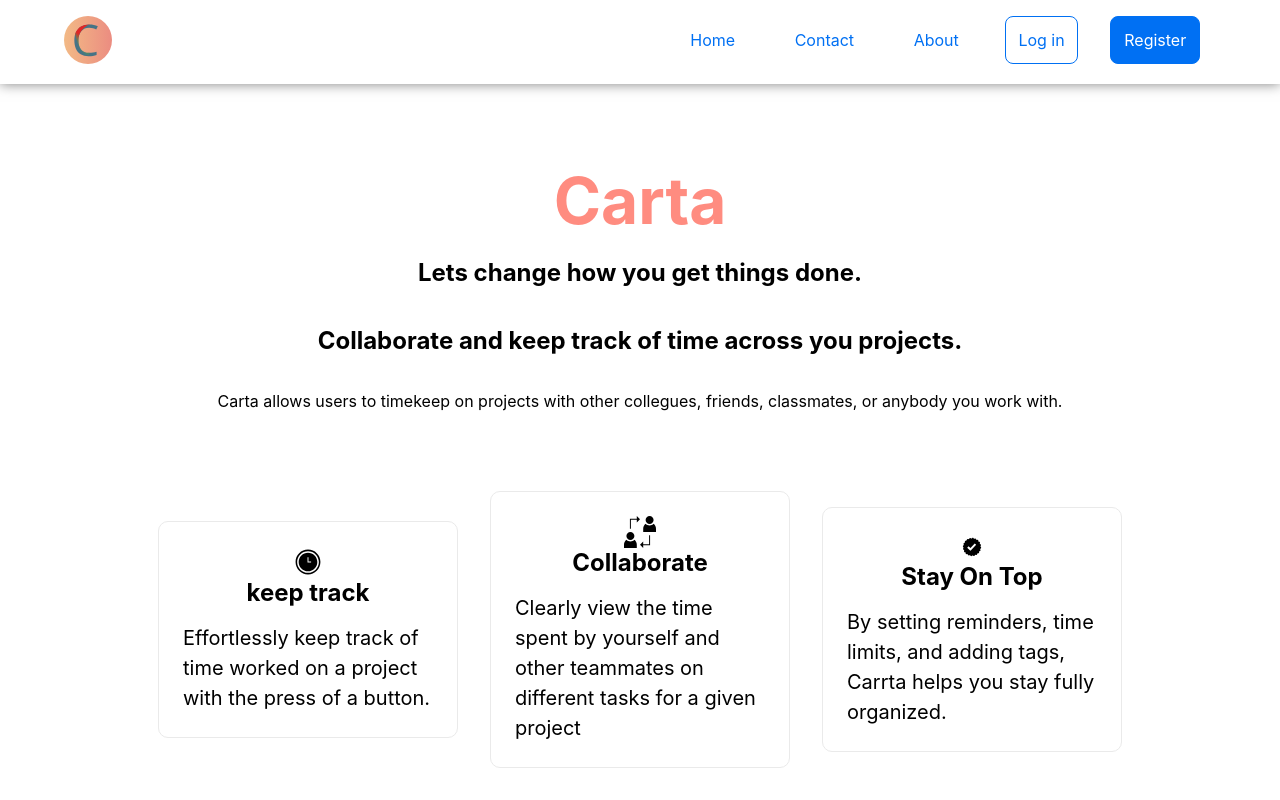
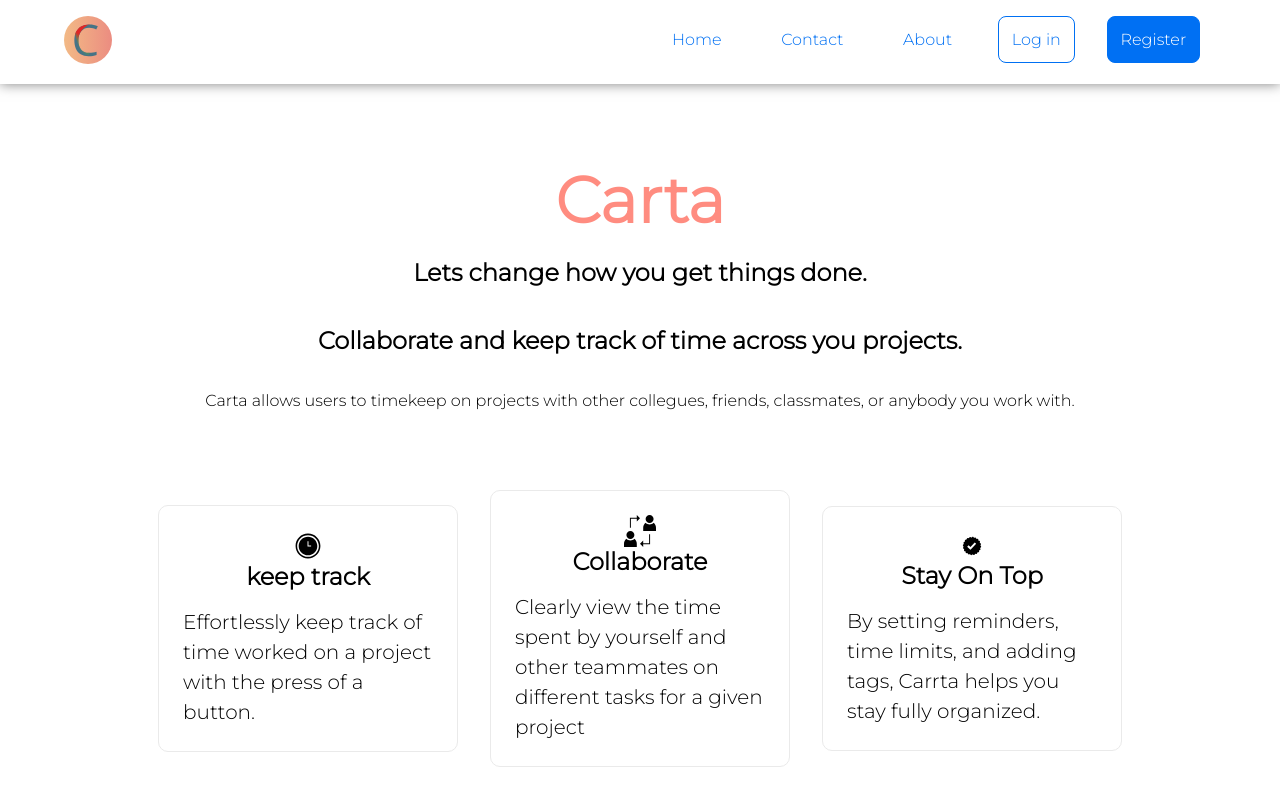
Before and after one commit to jermainejanszen/carta, a Next.js app: page / in a window 1280 px wide. Shown: the top 800 px of the page. Built offline with nearby package versions, Linux system fonts and the light colour scheme.

Commit message:
montserrant font

```diff
--- a/styles/globals.scss
+++ b/styles/globals.scss
@@ -1,8 +1,9 @@
+@import url('https://fonts.googleapis.com/css2?family=Montserrat:wght@100;200;300&display=swap');
 html,
 body {
   padding: 0;
   margin: 0;
-  font-family: -apple-system, BlinkMacSystemFont, Segoe UI, Roboto, Oxygen,
+  font-family: 'Montserrat',-apple-system, BlinkMacSystemFont, Segoe UI, Roboto, Oxygen,
     Ubuntu, Cantarell, Fira Sans, Droid Sans, Helvetica Neue, sans-serif;
 }
 
```
